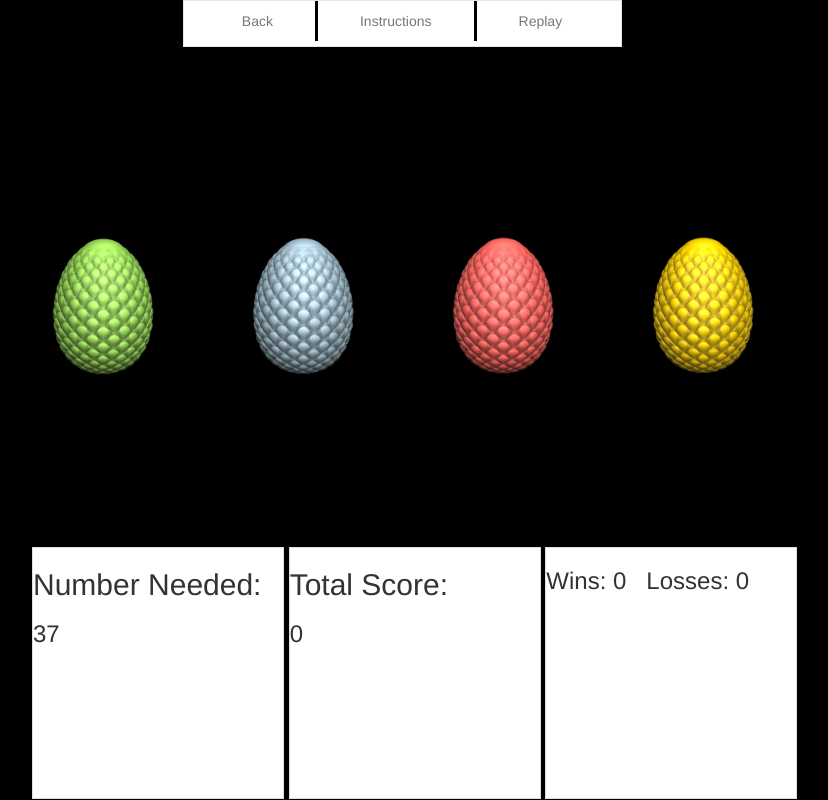
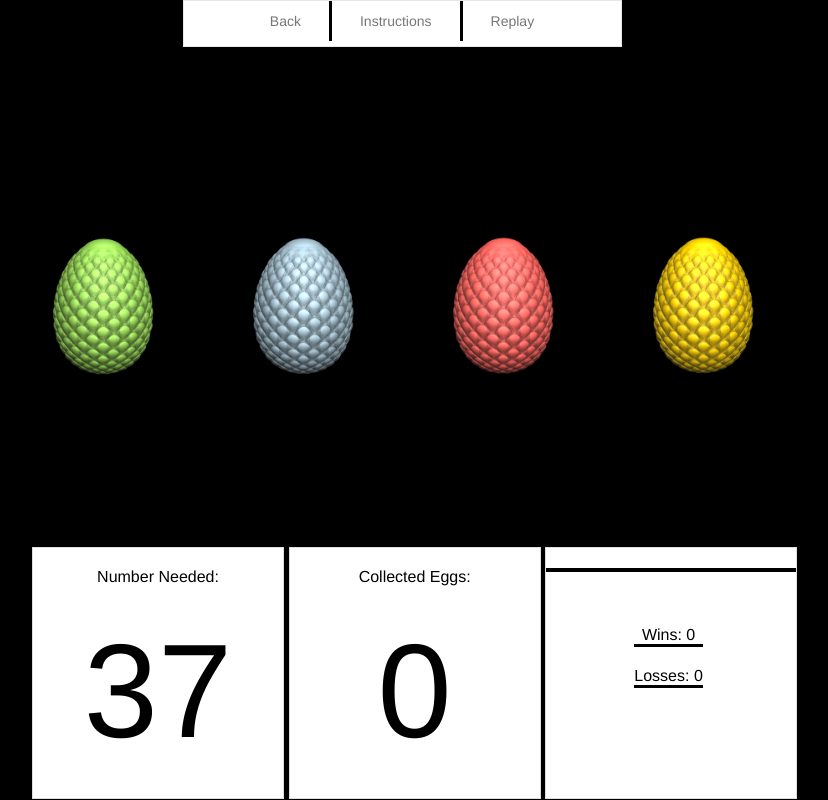
Before and after one commit to lhurley/week-4-game, a plain HTML site: page index.html in a window 1280 px wide. Shown: the whole page, without its empty margins (238-1066 px from the left). Drawn offline with nearby package versions, Linux system fonts and the light colour scheme.

Commit message:
nearly complete

```diff
--- a/assets/css/gamestyle.css
+++ b/assets/css/gamestyle.css
@@ -2,6 +2,7 @@
 * {
   border-radius: 0 !important;
   border: none;
+  font-family: helvetica;
 }
 
 #container-fluid {
@@ -28,9 +29,10 @@ body {
 }
 
 .navbar-default .navbar-nav>li>a {
-	padding-right: 3em;
-	padding-left: 3em;
+	padding-right: 2em;
+	padding-left: 2em;
 	color: black;
+	padding-bottom:0;
 }
 
 .navbar .navbar-nav {
@@ -44,7 +46,7 @@ body {
 }
 
 .navbar ul li {
-border-right: 3px solid #000;
+border-right: 3.5px solid #000;
 }
 
 .navbar ul li:last-of-type {
@@ -67,15 +69,46 @@ border-right: none;
 	position:absolute;
 	bottom: -30em;
 	margin-bottom: 0;
+	text-align: center;
+}
+
+.panel h2 {
+	font-size: 12pt;
+	margin-bottom: 2em;
+	color: black;
+}
+
+.panel h1 span{
+	font-size: 100pt;
+	color: black;
+}
+
+
+.panel h3 {
+	font-size: 12pt;
+	color: black;
+	margin-left: 5.5em;
+	border-bottom: 3.5px solid #000;
+
+}
+
+.panel .score {
+	padding-top: 1em;
+	position: absolute;
+}
+
+.panel hr {
+	border: 2.5px solid #000;
+}
+
+.panel h4 span {
+	font-size: 20pt;
+	color: #f9323c;
 }
 
 .row-fluid .equal {
     display: -webkit-flex;
     display: flex;
-}
-
-h3 {
-	font-size: 40pt;
 }
 
 /* dragonEgg images */
--- a/index.html
+++ b/index.html
@@ -68,14 +68,16 @@
 
 
 <!-- Game Meters -->
-<!-- Your Guess / Needed # -->
 
 <div class = "container center-block">
 <div class="row-fluid">
+
+<!-- Your Guess / Needed # -->
 <div class="col-md-4">
 	<div class="panel panel-default number">
 		<div id="guessingNumber">
-		<h2>Number Needed:</h2> <h3><span class="value"></span></h3>
+			<h2>Number Needed:</h2>
+			<h1><span class="value"></span></h1>
 		</div>
 	</div>
 </div>
@@ -84,7 +86,8 @@
 <div class="col-md-4">
 	<div class="panel panel-default yours">
 		<div id ="totalScore">
-			<h2 id = "yourTotalScore">Total Score:</h2> <h3><span id ="yourScore">0</span></h3>
+			<h2>Collected Eggs:</h2>
+			<h1><span id ="yourScore">0</span></h1>
 		</div>
 	</div>
 </div>
@@ -94,9 +97,12 @@
 <div class="col-md-4">
 	<div class="panel panel-default score">
 		<div id="scoreboard" class="center-block">
-			<h3><span id="status"></span></h3>
-			<h3>Wins: <span id="win"></span>
-			&nbsp;&nbsp;Losses: <span id="loss"></span></h3>
+			<h4><span id="status"></span></h4>
+			<hr>
+			<div class="score">
+			<h3>Wins: <span id="win"></span></h3>
+			<h3>Losses: <span id="loss"></span></h3>
+			</div>
 		</div>
 	</div>
 </div>
```
Lines whose indentation alone changed are shown as unchanged.
